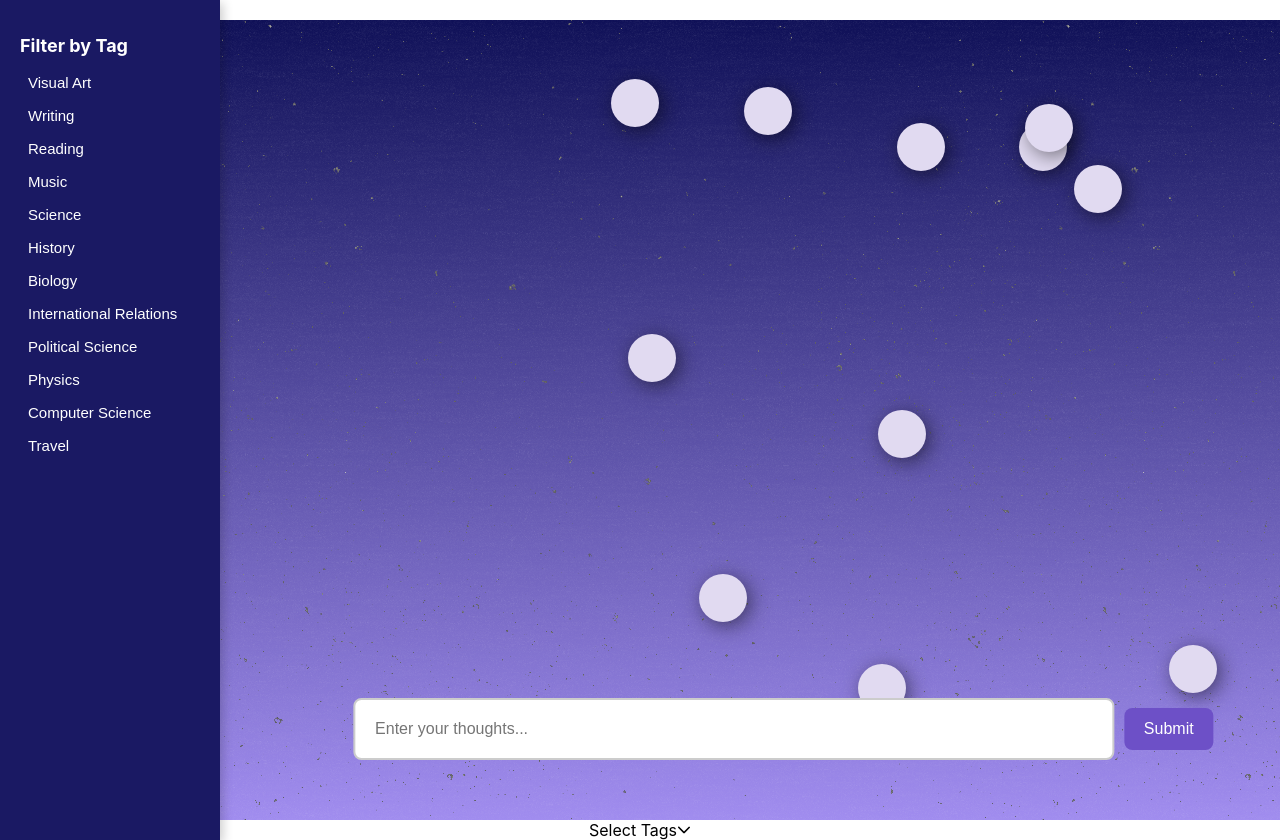
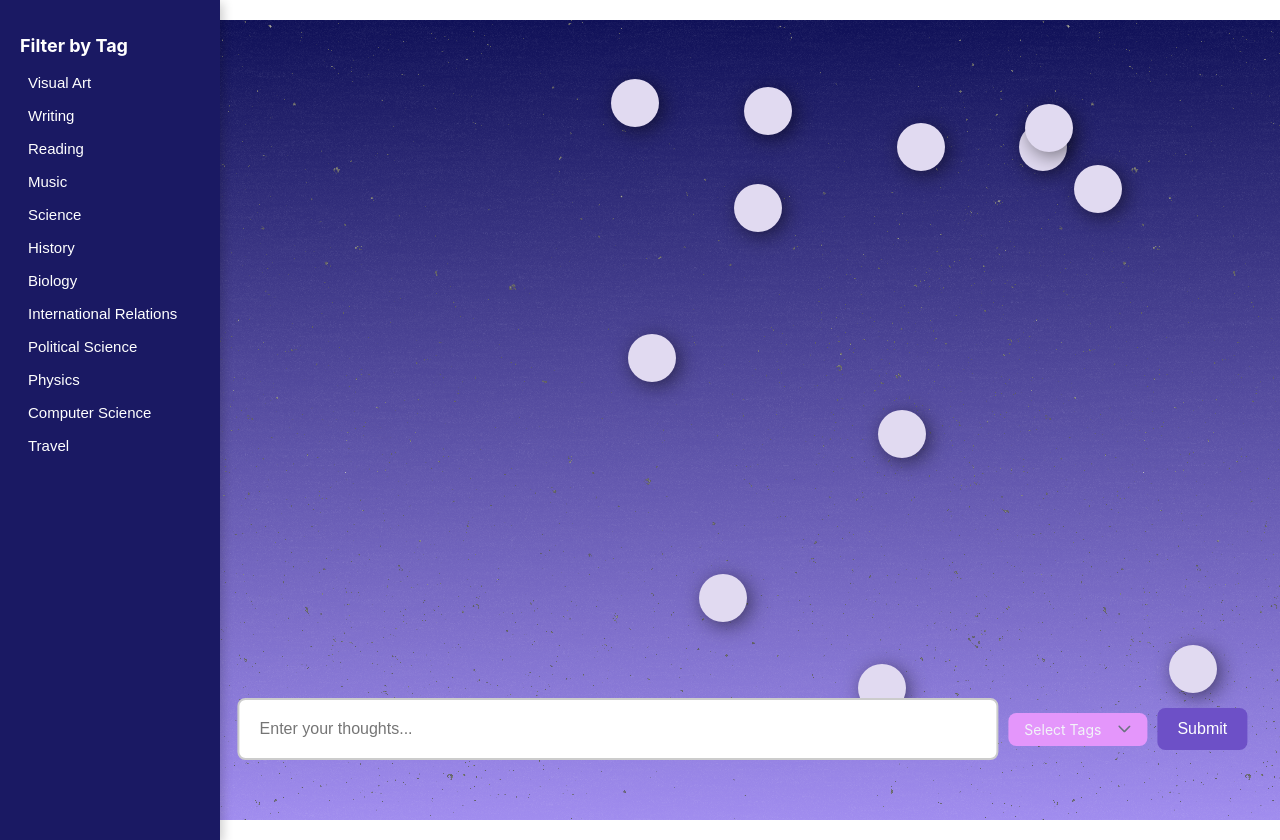
Before and after one commit to lavanyamenon15/IdeationStation, a React (Create React App) app in the folder ideationstation/: page / in a window 1280 px wide. Built offline with nearby package versions, Linux system fonts and the light colour scheme; data requests are answered from the project's data file.

Commit message:
finished multi-select field

```diff
--- a/ideationstation/database/db.json
+++ b/ideationstation/database/db.json
@@ -70,38 +70,57 @@
       "thought": "I really enjoy playing cards and want to learn how to perform magic tricks"
     },
     {
-      "id": "8",
-      "thought": "Hellloooo",
+      "id": "15",
+      "thought": "Hi there",
       "tag": [
-        {
-          "name": "Science"
-        },
-        {
-          "name": "Music"
-        }
+        "Music",
+        "Science"
       ]
     },
     {
       "id": "9",
-      "thought": "he",
+      "thought": "hello, my name is lavanya, i love to read and write and type and write a lot of text ",
       "tag": [
-        {
-          "name": "Science"
-        }
+        "Writing",
+        "Reading",
+        "Music"
       ]
     },
     {
       "id": "10",
-      "thought": "hellooo"
+      "thought": "Hellooooo",
+      "tag": [
+        "Music",
+        "Reading"
+      ]
     },
     {
       "id": "11",
-      "thought": "hiii"
+      "thought": "hellooooooo",
+      "tag": [
+        "Music",
+        "Science",
+        "Writing"
+      ]
     },
     {
       "id": "12",
+      "thought": "helllooo",
+      "tag": [
+        "Music",
+        "Reading",
+        "Writing",
+        "Visual Art"
+      ]
+    },
+    {
+      "id": "13",
       "thought": "hiiii",
-      "tag": []
+      "tag": [
+        "Reading",
+        "Writing",
+        "Music"
+      ]
     }
   ]
 }
--- a/ideationstation/src/Stars.css
+++ b/ideationstation/src/Stars.css
@@ -37,7 +37,7 @@
     position: fixed;
     bottom: 40px; /* Adjust distance from the bottom */
     left: 50%;
-    transform: translateX(-36%); /* Right align */
+    transform: translateX(-40%); /* Right align */
     width: 80%; /* Adjust width */
     display: flex;
     justify-content: center;
@@ -113,3 +113,110 @@
     right: 10px;
     padding: 5px 7px;
 }
+
+/* Wrapper and Sizing */
+.w-full {
+  width: 100%;
+}
+
+.md\\:w-20rem {
+  width: 50rem;
+  max-width: 100%;
+}
+
+/* MultiSelect Container */
+.p-multiselect {
+  border-radius: 8px;
+  padding: 4px 8px;
+  background-color: rgb(228, 150, 251);
+  transition: border-color 0.2s, box-shadow 0.2s;
+  max-width: 200px;
+}
+
+/* Placeholder Text */
+.p-multiselect-label {
+  color: #f2f4f8; /* Gray color */
+  font-size: 14px;
+  padding: 4px 8px;
+  max-width: 200px;
+}
+
+/* Chips (Selected Tags) */
+.p-multiselect-token {
+  background-color: white; /* Light blue */
+  color: rgb(228, 150, 251);
+  border-radius: 12px;
+  margin: 2px;
+  font-size: 12px;
+  max-width: 200px;
+}
+
+/* Chip Text */
+.p-multiselect-token-label {
+  padding: 2px 6px;
+  font-weight: 500;
+  max-width: 200px;
+}
+
+/* Close Button on Chips */
+.p-multiselect-token-icon {
+  color: white;
+  padding: 2px;
+  margin-left: 4px;
+  transition: color 0.2s;
+  max-width: 200px;
+}
+
+/* Dropdown Button */
+.p-multiselect-trigger {
+  background-color: transparent;
+  border: none;
+  color: #6b7280; /* Neutral gray */
+  transition: color 0.2s;
+  min-width: 30px;
+  max-width: 200px;
+}
+
+.p-multiselect-trigger:hover {
+  color: #1f2937; /* Darker gray */
+  max-width: 200px;
+}
+
+/* Focus and Active States */
+.p-multiselect:focus-within,
+.p-multiselect.p-focus {
+  border-color: #3b82f6; /* Blue focus color */
+  box-shadow: 0 0 0 3px rgba(59, 130, 246, 0.2);
+  max-width: 200px;
+}
+
+/* Dropdown Panel */
+.p-multiselect-panel {
+  border-radius: 8px;
+  border-color: #5185ef;
+  box-shadow: 0 4px 8px rgba(0, 0, 0, 0.1);
+  min-width: 100%;
+  max-width: 200px;
+}
+
+/* Options in the Dropdown */
+.p-multiselect-item {
+  background-color: white;
+  padding: 8px 12px;
+  transition: background-color 0.2s, color 0.2s;
+  max-width: 200px;
+}
+
+.p-multiselect-item:hover {
+  background-color: lightgray; /* Light gray on hover */
+  color: #111827; /* Dark text */
+  max-width: 200px;
+}
+
+/* Disabled Styles */
+.p-multiselect.p-disabled {
+  background-color: #f3f4f6;
+  color: #9ca3af;
+  cursor: not-allowed;
+  max-width: 200px;
+}
--- a/ideationstation/src/Stars.js
+++ b/ideationstation/src/Stars.js
@@ -29,6 +29,7 @@ function Stars() {
         const {x, y, s} = getRandomPosition();
         console.log(valueRef.current.value)
         tags = selectedTags.map((e) => e.name)
+        console.log(tags)
 
         var requestOptions = {
             method : "POST",
@@ -37,8 +38,8 @@ function Stars() {
                 'Content-Type': 'application/json',
             },
             body : JSON.stringify({
-                "id": JSON.stringify(datalength + 1), // change thisss
-                "thought": valueRef.current,
+                "id": (String) (datalength + 1),
+                "thought": valueRef.current.value,
                 "tag": tags
             })
         }
@@ -51,7 +52,7 @@ function Stars() {
 
         setStars(prevStars => {
             if (prevStars.find(star => star.props.id === id)) return prevStars; // Prevent duplicates
-            return [...prevStars, <Star id={id} thought={valueRef.current.value} tags={selectedTags.name} key={id} x={x} y={y} s={s} modalState={false}/>];
+            return [...prevStars, <Star id={id} thought={valueRef.current.value} tags={JSON.stringify(tags)} key={id} x={x} y={y} s={s} modalState={false}/>];
         });
         setdatalength(datalength + 1)
         setSelectedTags()
@@ -117,17 +118,14 @@ function Stars() {
                 {stars}
             </div>
 
-            <div>
-                <MultiSelect value={selectedTags} onChange={(e) => setSelectedTags(e.value)} options={tags} optionLabel="name" display="chip"
-                    placeholder="Select Tags" maxSelectedLabels={3} className="w-full md:w-20rem" />
-            </div>
-
             <div className="Textbox">
                 <input
                     type="text"
                     ref={valueRef}
                     placeholder="Enter your thoughts..."
                 />
+                <MultiSelect value={selectedTags} onChange={(e) => setSelectedTags(e.value)} options={tags} optionLabel="name" display="chip"
+                        placeholder="Select Tags" maxSelectedLabels={3} className="p-multiselect" />
                 <button type="button" className="button" onClick={addStar}>Submit</button>
             </div>
 
```
